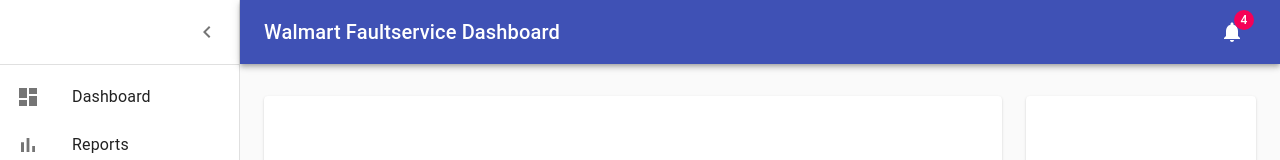
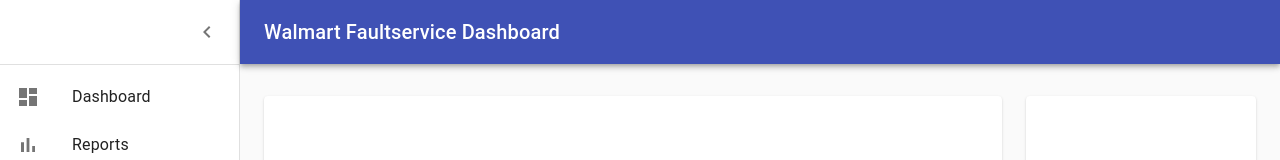
Before and after one commit to DineshMoningi/Fault-Service-Dashboard, a React (Create React App) app: page / in a window 1280 px wide. Shown: the top 160 px of the page. Built offline with nearby package versions, Linux system fonts and the light colour scheme.

Commit message:
Removed notification button

```diff
--- a/src/Dashboard/Dashboard.js
+++ b/src/Dashboard/Dashboard.js
@@ -16,7 +16,6 @@ import Paper from "@material-ui/core/Paper";
 import Link from "@material-ui/core/Link";
 import MenuIcon from "@material-ui/icons/Menu";
 import ChevronLeftIcon from "@material-ui/icons/ChevronLeft";
-import NotificationsIcon from "@material-ui/icons/Notifications";
 import { mainListItems } from "./ListItems";
 // import Chart from "./Chart";
 // import Orders from "./Orders";
@@ -158,11 +157,6 @@ export default function Dashboard() {
           >
             Walmart Faultservice Dashboard
           </Typography>
-          <IconButton color="inherit">
-            <Badge badgeContent={4} color="secondary">
-              <NotificationsIcon />
-            </Badge>
-          </IconButton>
         </Toolbar>
       </AppBar>
       <Drawer
```
